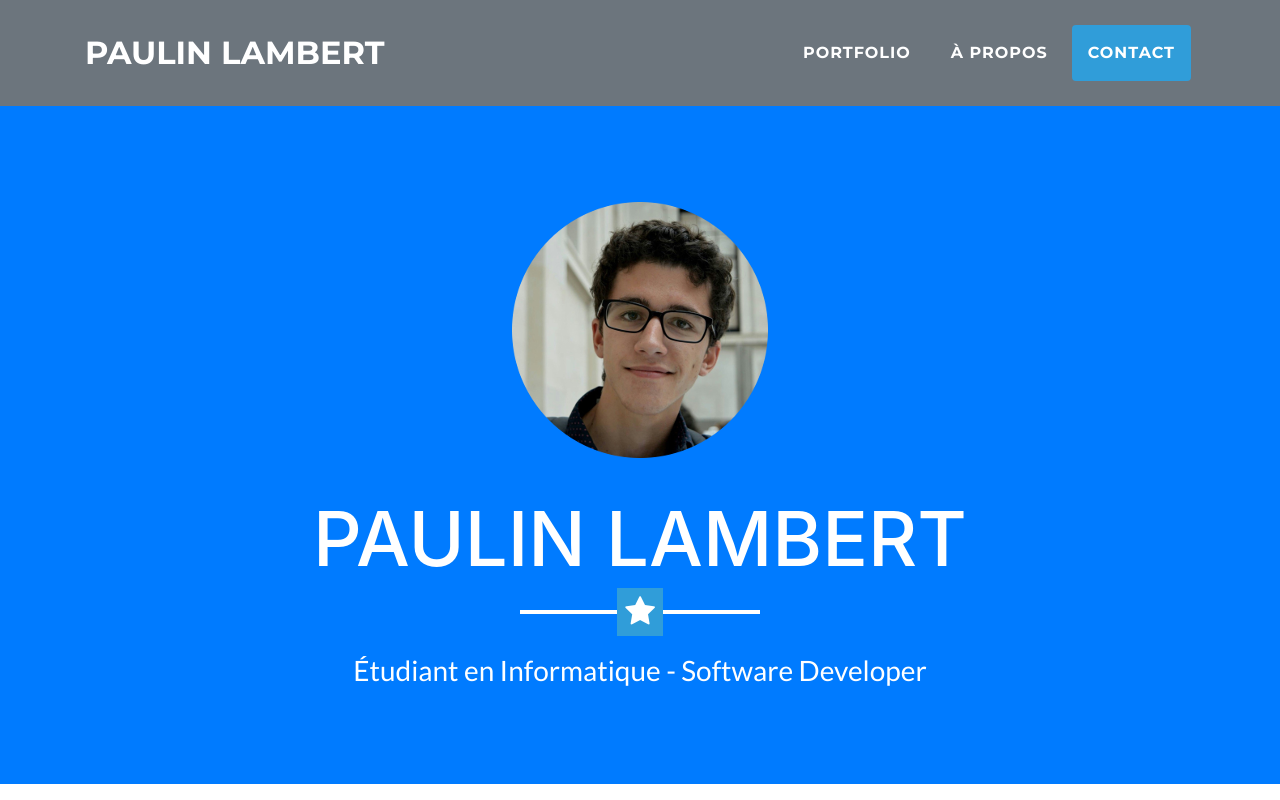
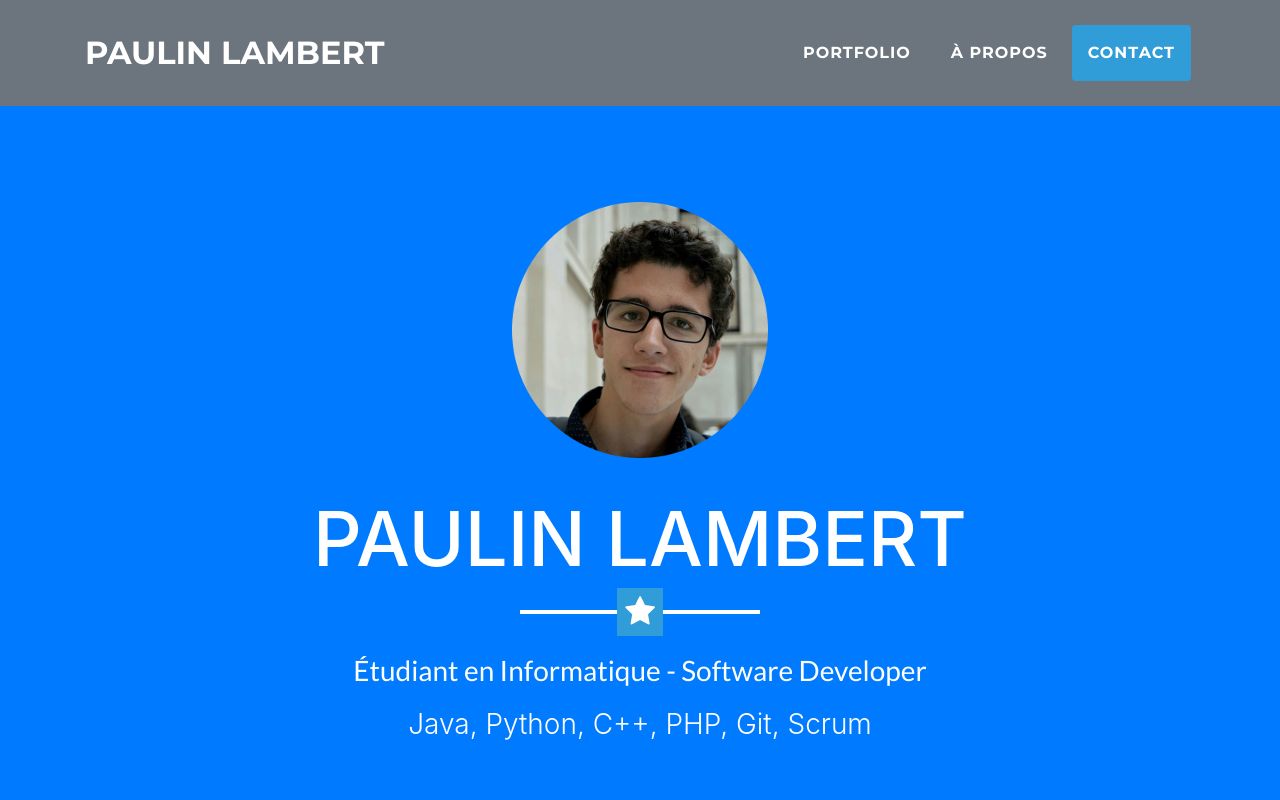
Before and after one commit to PaulinL/paulin-lambert, a website with bundled scripts: page index.html in a window 1280 px wide. Shown: the top 800 px of the page. Built offline with nearby package versions, Linux system fonts and the light colour scheme.

Commit message:
Added keywords

```diff
--- a/index.html
+++ b/index.html
@@ -67,6 +67,7 @@
         <h1 class="text-uppercase mb-0">Paulin Lambert</h1>
         <hr class="star-light">
         <h2 class="font-weight-light mb-0">Étudiant en Informatique - Software Developer</h2>
+        <h3 class="font-weight-light mb-0" style="padding-top: 20px">Java, Python, C++, PHP, Git, Scrum</h3>
       </div>
     </header>
 
```
